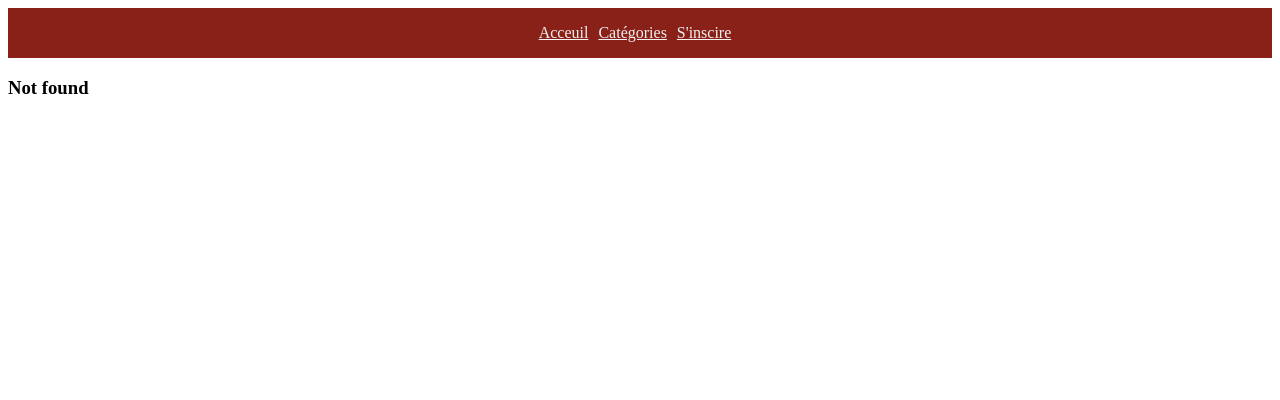
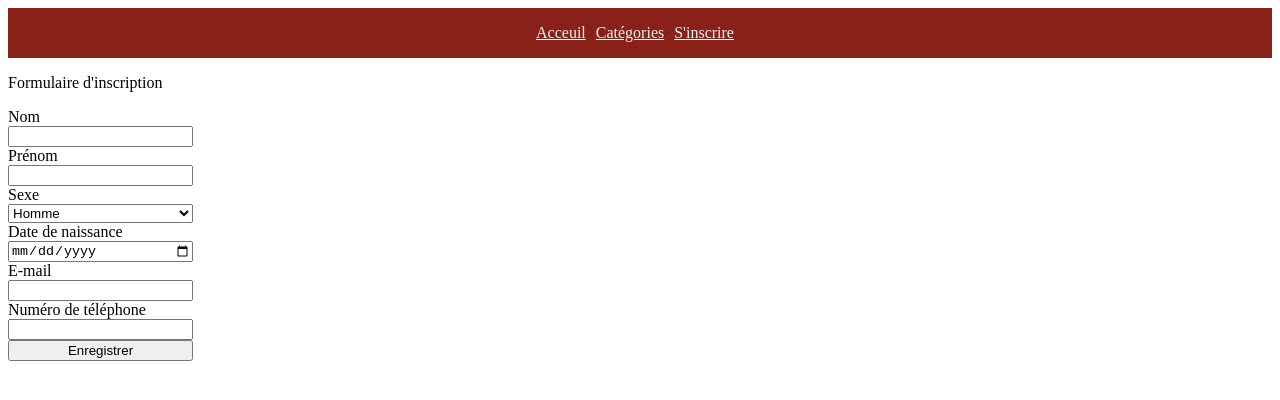
Before and after one commit to EliasChehaibou/FAE, a React (Create React App) app in the folder client/: page /inscription in a window 1280 px wide. Before the commit this address had no page. Shown: the top 400 px of the page. Built offline with nearby package versions, Linux system fonts and the light colour scheme.

Commit message:
formulaire d'inscription

```diff
--- a/client/src/App.js
+++ b/client/src/App.js
@@ -4,6 +4,7 @@ import Navbar from './Navbar/Navbar'
 import "./App.css"
 import Home from './pages/Home/Home'
 import NotFound from './pages/NotFound/NotFound'
+import Inscription from './pages/Inscription/Inscription'
 
 function App() {
   /*const [msg,setMsg] = useState('')
@@ -19,6 +20,7 @@ function App() {
     <div className='App'>
         <Routes>
           <Route exact path="/" element={<Home />} />
+          <Route exact path="/inscription" element={<Inscription />} />
           <Route path="/*" element={<NotFound />} />
         </Routes>
     </div>
--- a/client/src/Navbar/Navbar.css
+++ b/client/src/Navbar/Navbar.css
@@ -50,4 +50,7 @@ nav {
         color: #8a2119;
         cursor: pointer;
     }
+    nav {
+        height: 200px;
+    }
 }
--- a/client/src/Navbar/Navbar.js
+++ b/client/src/Navbar/Navbar.js
@@ -34,7 +34,7 @@ export default function Navbar() {
         <ul className='liste'>
           <li className='items'><Link to="/" className='link'>Acceuil</Link></li>
           <li className='items'><Link to="/categories" className='link'>Catégories</Link></li>
-          <li className='items'><Link to="/signin" className='link'>S'inscire</Link></li>
+          <li className='items'><Link to="/inscription" className='link'>S'inscrire</Link></li>
         </ul>
         )}
         <button onClick={toggleNavSmallScreen} className='btn'>Déplier</button>
--- /dev/null
+++ b/client/src/pages/Inscription/Inscription.css
@@ -0,0 +1,4 @@
+.Form {
+    display: inline-grid;
+
+}
--- /dev/null
+++ b/client/src/pages/Inscription/Inscription.js
@@ -0,0 +1,69 @@
+import React from 'react';
+import Navbar from '../../Navbar/Navbar';
+import "./Inscription.css"
+
+const Inscription = () => {
+    function validateEmail(email) {
+        var re = /^([\w-]+(?:\.[\w-]+)*)@((?:[\w-]+\.)*\w[\w-]{0,66})\.([a-z]{2,6}(?:\.[a-z]{2})?)$/i;
+        return re.test(email);
+    }
+
+    function Verification() {
+        // Récupérer lavaleur des champs nom et email
+        var Nom = document.getElementById('nom').value;
+        var Email = document.getElementById('email').value;
+
+        // Contrôle sur le nom
+        if(Nom==''){
+            alert('Vous devez compléter votre nom !');
+            document.getElementById('nom').style.backgroundColor="red";
+            document.getElementById('nom').style.color="#FFF";
+
+            // Permet de bloquer l'envoi du formulaire
+            return false;
+        }
+        else{
+            document.getElementById('nom').style.backgroundColor="#9C6";
+        }
+
+        // Contrôle sur l'email
+        if(Email=='' || !validateEmail(Email)) {
+            alert('Vous devez compléter votre adresse email');
+            document.getElementById('email').style.backgroundColor="red";
+            document.getElementById('email').style.color="#FFF";
+            return false;
+        }
+
+        else{
+            document.getElementById('email').style.backgroundColor="#9C6";
+        }
+    }
+
+    return (
+        <div className='Inscription'>
+            <Navbar/>
+            <p>Formulaire d'inscription</p>
+            <form name='form' action='' method='post' onSubmit={Verification} className='Form'>
+                <label for="nom">Nom</label>
+                <input type="text" id="nom"/>
+                <label for="prenom">Prénom</label>
+                <input type="text" id="prenom"/>
+                <label for="sexe">Sexe</label>
+                <select id="sexe">
+                    <option value="H">Homme</option>
+                    <option value="F">Femme</option>
+                </select>
+                <label for="ddn">Date de naissance</label>
+                <input type="date" id="ddn" min="1908-08-08" max="2022-01-01"/>
+                <label for="email">E-mail</label>
+                <input type="text" id="email"/>
+                <label for="phone">Numéro de téléphone</label>
+                <input type="text" id="phone"/>
+                <input type='submit' value='Enregistrer'/>
+            </form>
+        </div>
+
+    );
+};
+
+export default Inscription;
```
Also changed, not shown: client/src/pages/Home/Home.js (+3 -5 lines), client/src/pages/Home/Home.css (line endings or trailing spaces).
